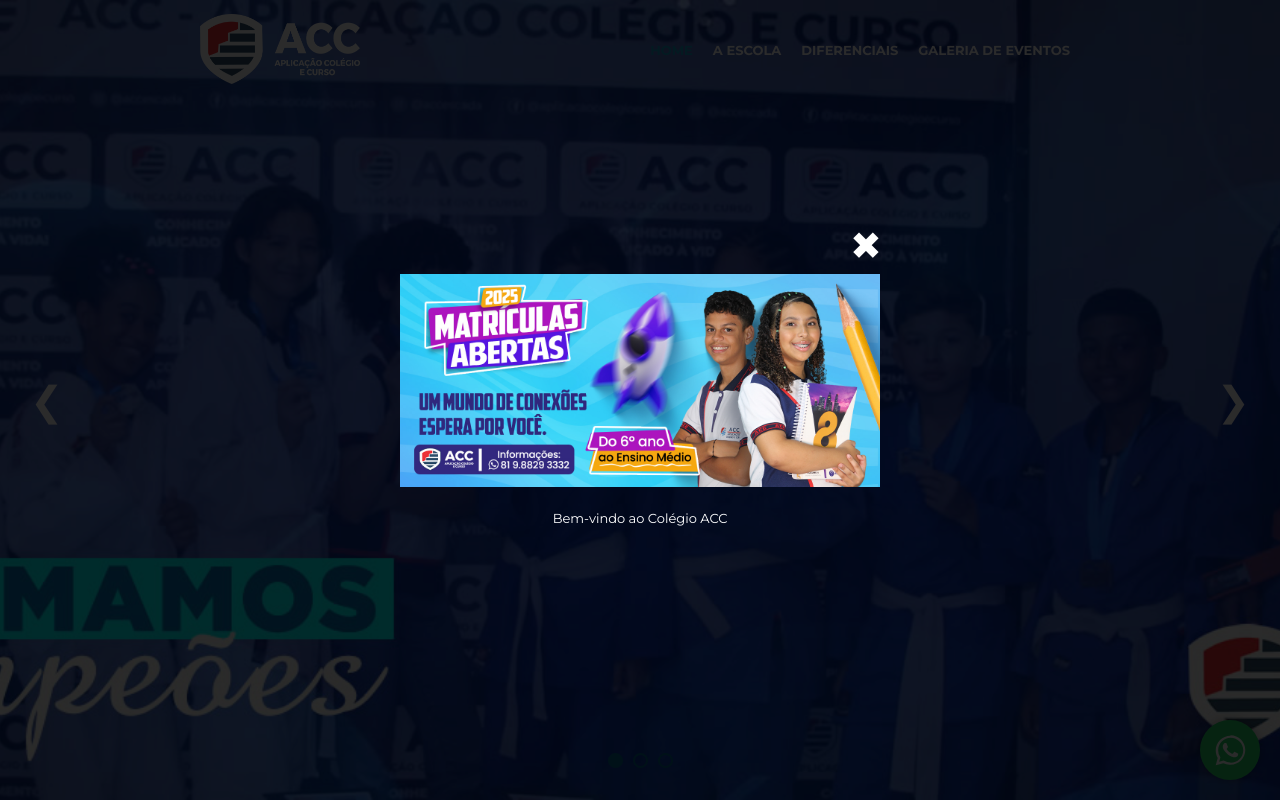
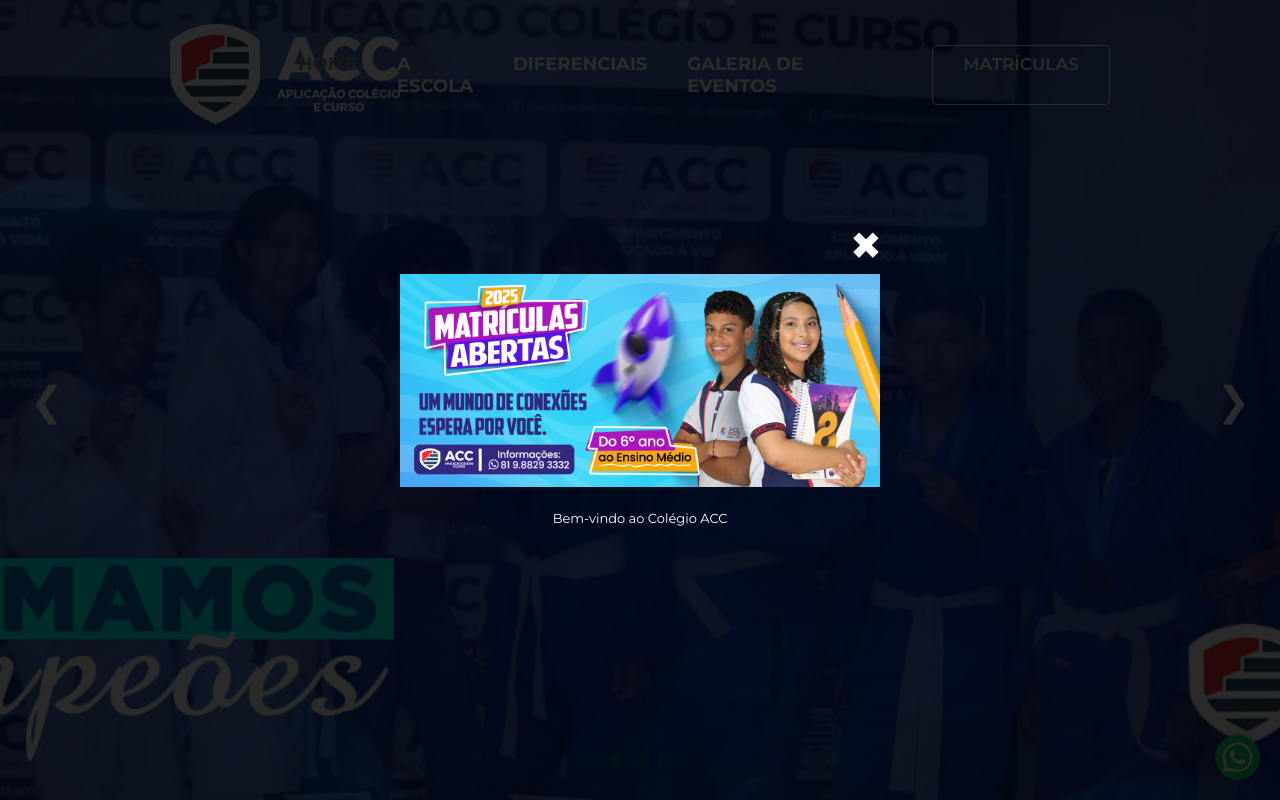
Before and after one commit to alves084/accdev, a PHP site: page / in a window 1280 px wide. Run offline with PHP 8.4, Linux system fonts and the light colour scheme.

Commit message:
editing header

```diff
--- a/assets/css/style.css
+++ b/assets/css/style.css
@@ -24,9 +24,9 @@ header{
     color: #fff;
 }
 .header{
-    padding: 0 200px;
+    padding: 0 170px;
     max-width: 100%;
-    height: 100px;
+    height: 150px;
     margin: auto;
     display: flex;
     align-items: center;
@@ -40,8 +40,12 @@ header{
     width: 100px;
 }
 .logoimg img{
-    height: 70px;
-    width: 160px;
+    height: 100px;
+    width: 230px;
+}
+nav{
+    padding: 8px;
+    padding-right: 50px;
 }
 .menu-opener {
     display: none;
@@ -55,7 +59,7 @@ header{
 .menu{
     flex: 1;
     display: flex;
-    justify-content: flex-end;
+    justify-content: end;
 }
 .menu ul,
 .menu li{
@@ -69,15 +73,38 @@ header{
     color: #fff;
     text-transform: uppercase;
     font-weight: bold;
-    padding-left: 10px;
-    padding-right: 10px;
-    height: 100px;
+    padding-left: 20px;
+    padding-right: 20px;
     display: flex;
     align-items: center;
+    font-size: 18px;
 }
 .menu li a:hover,
 .menu .active a{
-    color: #149dc6;
+    color: #8d8d8d;
+}
+.buttonhd{
+    padding: 8px 30px;
+    background: none;
+    color: #fff;
+    text-decoration: none;
+    text-transform: uppercase;
+    font-size: 17px;
+    display: inline-block;
+    font-weight: 600;
+    border: 1px solid #fff;
+    border-radius: 5px;
+}
+.buttonhd:hover{
+    background-color: #fff;
+    color: #000;
+    transition: all 0.5s ease-out 0s;
+}
+.btn-mobile-only {
+  display: none;
+}
+.btn-desktop-only {
+  display: inline-block;
 }
 .banner{
     background-color: #3578b1;
@@ -668,8 +695,8 @@ footer .footer{
   position: fixed;
   bottom: 20px;
   right: 20px;
-  width: 60px;
-  height: 60px;
+  width: 45px;
+  height: 45px;
   z-index: 999;
   background-color: #25d366;
   border-radius: 50%;
@@ -770,6 +797,14 @@ footer .footer{
         border-bottom: 1px solid #ccc;
         color: #00688e;
     }
+    .btn-mobile-only {
+    display: block;
+    margin-top: 15px;
+    }
+
+    .btn-desktop-only {
+        display: none;
+    }
     .slider-arrows{
         display: none;
     }
@@ -848,6 +883,14 @@ footer .footer{
         border: 0;
         border-bottom: 1px solid #ccc;
         color: #149dc6;
+    }
+    .btn-mobile-only {
+    display: block;
+    margin-top: 15px;
+    }
+
+    .btn-desktop-only {
+        display: none;
     }
     .banner .slide:nth-child(1) {
         background-image: url('../banners/CAPA-01-ACC-MOBILE.png');
--- a/index.html
+++ b/index.html
@@ -11,7 +11,7 @@
     <div id="splash-screen">
         <div class="splash-content">
             <button id="close-splash">✖</button>
-            <img src="assets/banners/CAPA-MATRICULAS-ACC.jpg" alt="Colégio ACC" />
+            <a href="#"><img src="assets/banners/CAPA-MATRICULAS-ACC.jpg" alt="Colégio ACC" /></a>
             <p>Bem-vindo ao Colégio ACC</p>
         </div>
     </div>
@@ -28,8 +28,12 @@
                     <li><a href="">A Escola</a></li>
                     <li><a href="">Diferenciais</a></li>
                     <li><a href="">Galeria de Eventos</a></li>
+                    <li class="btn-mobile-only">
+                        <a href="#matriculas" class="buttonhd">Matrículas</a>
+                    </li>
                 </ul>
             </nav>
+            <a href="#matriculas" class="buttonhd btn-desktop-only">Matrículas</a>
         </div>
     </div>
 </header>
@@ -113,6 +117,7 @@
             </div>
         </div>
     </section>
+<!--
     <section class="default light">
         <div class="section-title">Galeria de Eventos</div>
         <div class="section-desc">Projetos e Momentos</div>
@@ -398,7 +403,7 @@
                 </div>
             </div>
         </div>
-    </section>
+    </section>-->
     <section class="default light">
         <div class="section-title">Fale Conosco</div>
         <div class="section-desc">Nossa sede está localizada em Escada-PE</div>
```
